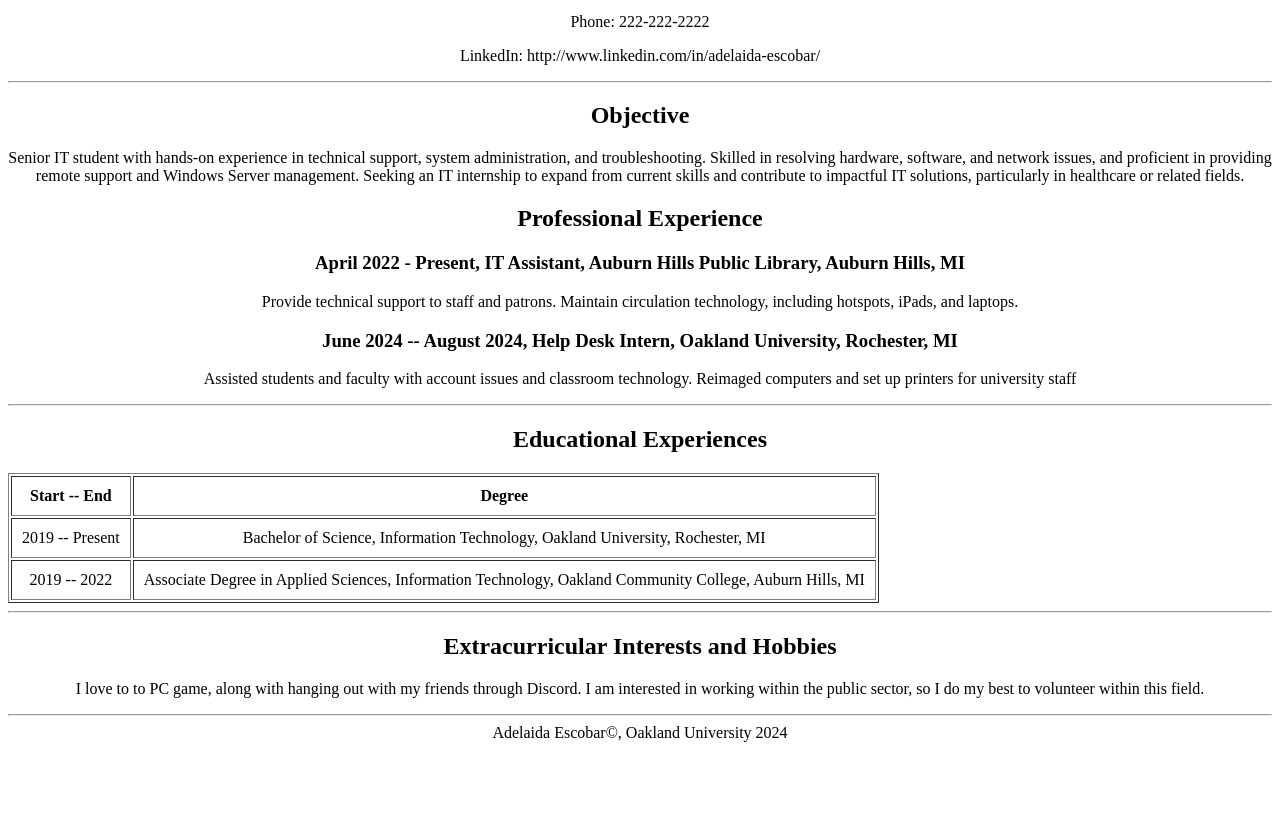
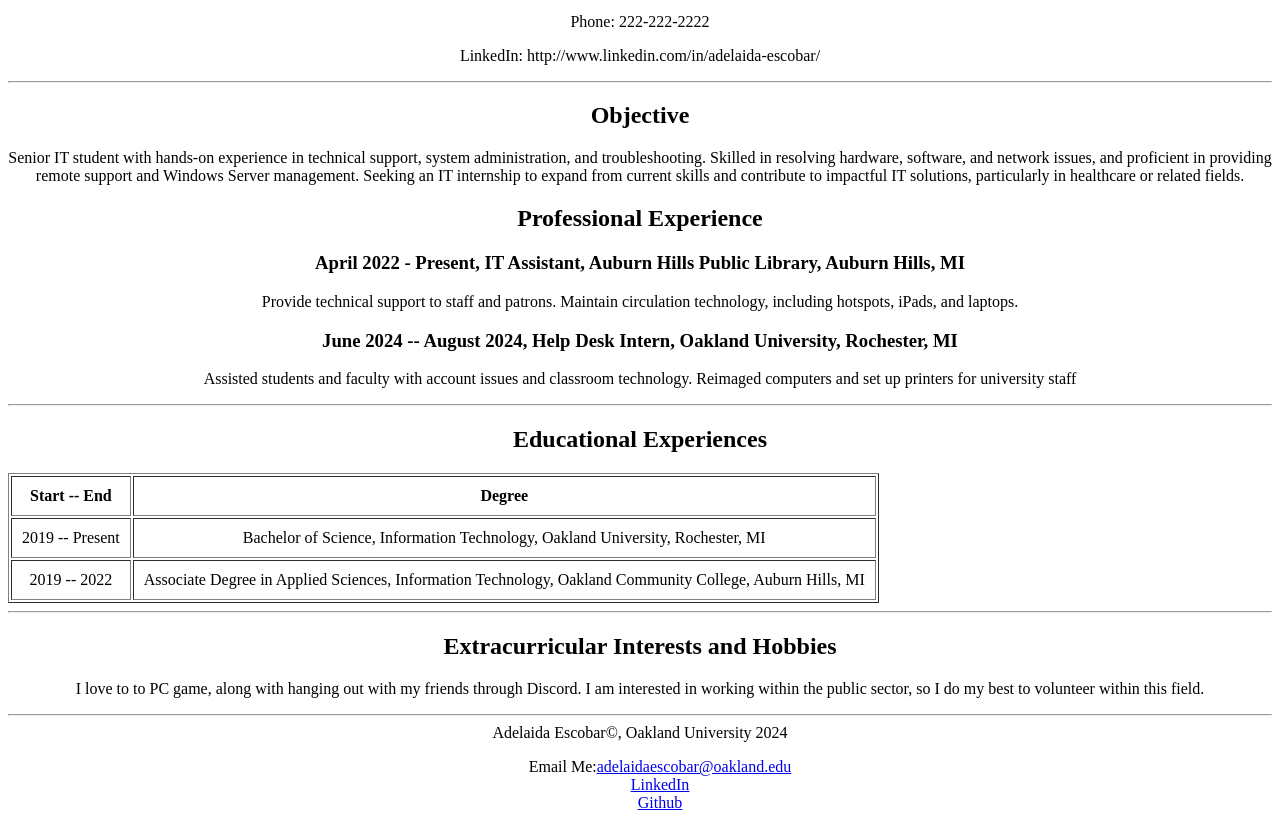
Before and after one commit to escobaradelaida/AdelaidaEscobar_hw2TH_csi3150_fs2024, a plain HTML site: page html/my_resume.html in a window 1280 px wide. Shown: the part 256-1084 px from the top of the page. Before the commit the page ends 1006 px from the top, so only its background shows below. Drawn offline with Linux system fonts and the light colour scheme.

Commit message:
added the rest of my info to copyright

```diff
--- a/html/my_resume.html
+++ b/html/my_resume.html
@@ -97,11 +97,20 @@
                 </p>
             </section>
         </div>
-        <footer style="text-align: center;" >
+        <footer style="text-align: center;" margin="10px"; >
             <hr>Adelaida Escobar&#169;, Oakland University 2024</hr>
+            <table width="100%"></table>
+            <tr>
+                <td align="center">
+                    <ul style="list-style-type:none;">
+                        <li style="display: list-item;">Email Me:<a href="adelaidaescobar@oakland.edu">adelaidaescobar@oakland.edu</a></li>
+                        <li style="display: list-item;"><a href="http://www.linkedin.com/in/adelaida-escobar/">LinkedIn</a></li>
+                        <li style="display: list-item;"> <a href="http://github.com/escobaradelaida">Github</a></li>
+                    </ul>
+                </td>
+            </tr>
+            </table>
         </footer>
     </main>
-
-
-</body>
+  </body>
 </html>
```
